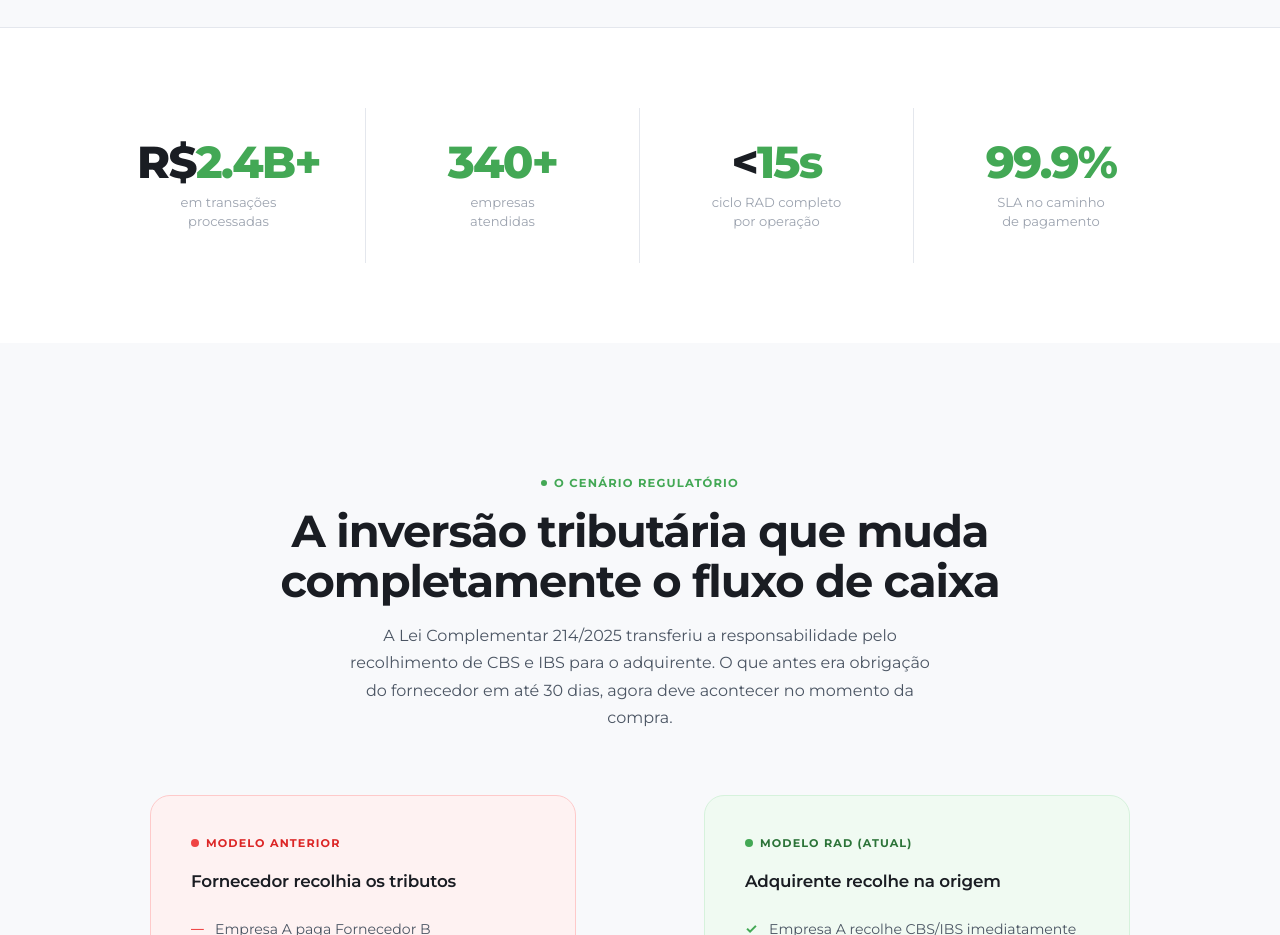
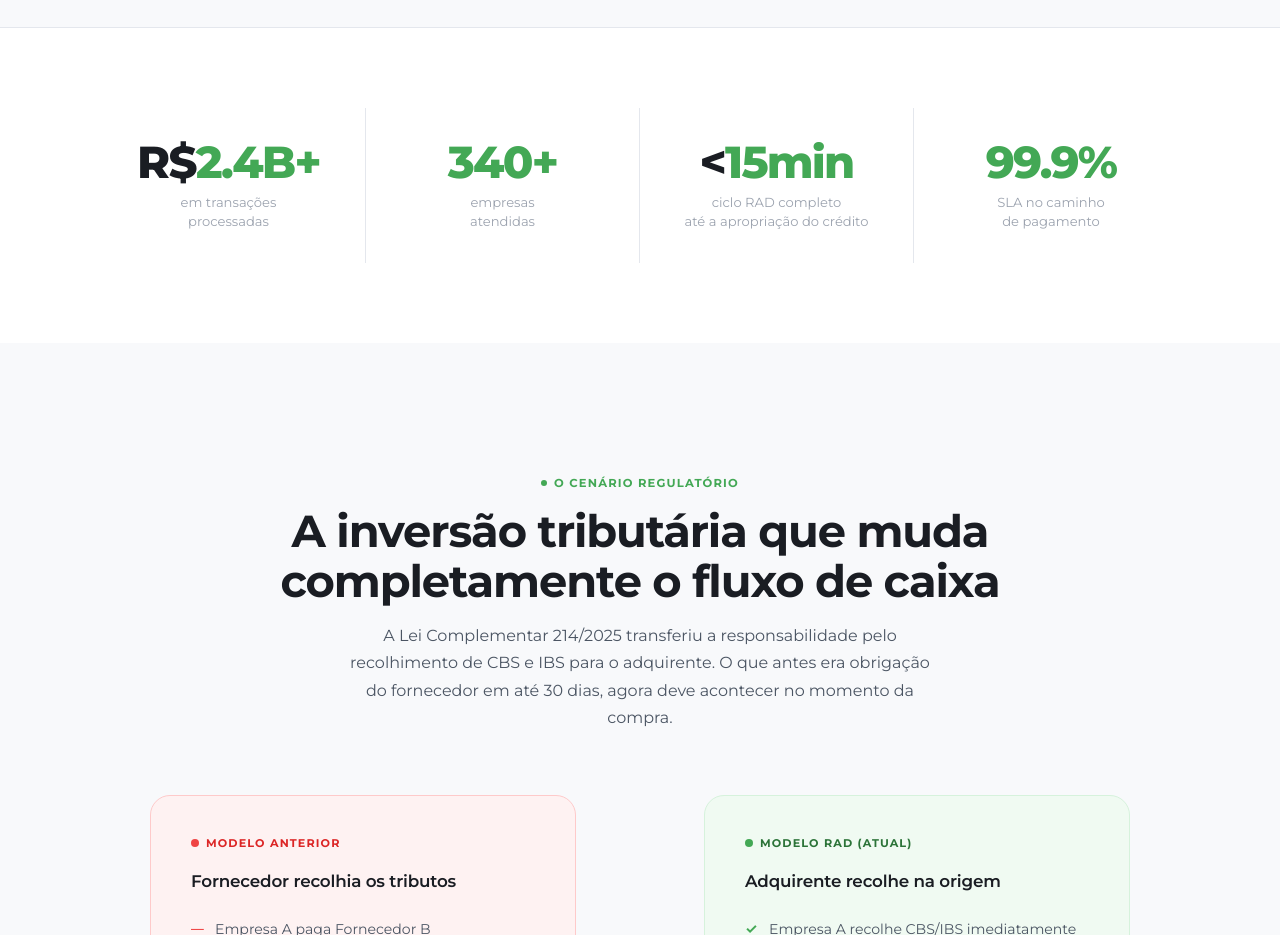
Before and after one commit to split-hubhq/site, a website: page v3.html in a window 1280 px wide. Shown: the part 1220-2155 px from the top of the page. Drawn offline with Linux system fonts and the light colour scheme.

Commit message:
Ajusted text in stats session

```diff
--- a/v3.html
+++ b/v3.html
@@ -599,8 +599,8 @@
         <div class="stat-label">empresas<br>atendidas</div>
       </div>
       <div class="stat-card reveal d2">
-        <div class="stat-num">&lt;<em class="count" data-target="15" data-suffix="s">15s</em></div>
-        <div class="stat-label">ciclo RAD completo<br>por operação</div>
+        <div class="stat-num">&lt;<em class="count" data-target="15" data-suffix="min">15min</em></div>
+        <div class="stat-label">ciclo RAD completo<br>até a apropriação do crédito</div>
       </div>
       <div class="stat-card reveal d3">
         <div class="stat-num"><em class="count" data-target="99.9" data-suffix="%">99.9%</em></div>
```
